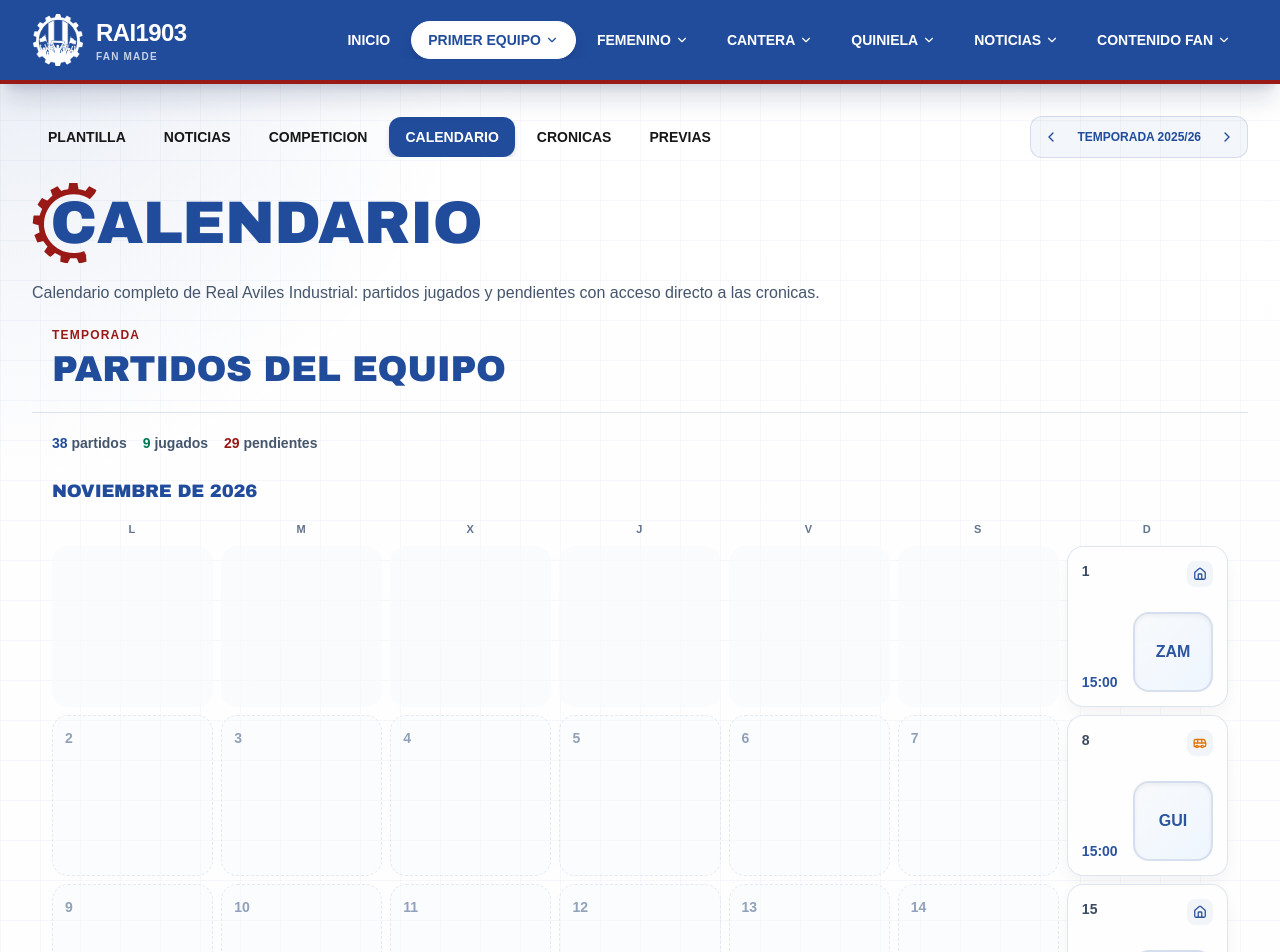
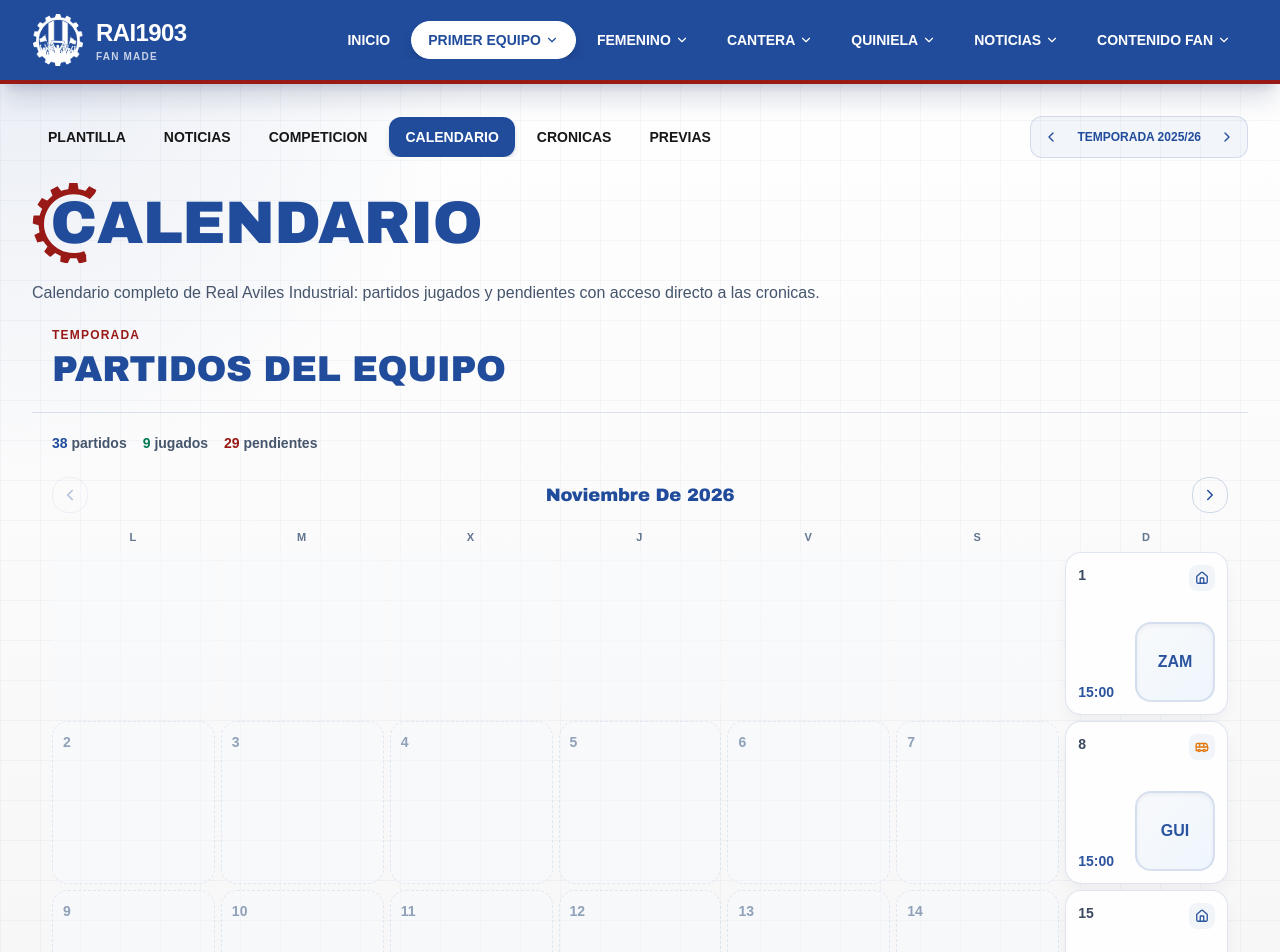
Before and after one commit to academiaohara/RAI1903, a Next.js app: page /primer-equipo/masculino/calendario in a window 1280 px wide. Shown: the top 952 px of the page. Built offline with nearby package versions, Linux system fonts and the light colour scheme.

Commit message:
Compact calendar cells and add month navigation arrows
Reduce cell min-heights and padding, remove top margin from match cells,
and show one month at a time with centered month/year and prev/next controls.

Co-authored-by: academiaohara <academiaohara@users.noreply.github.com>

```diff
--- a/components/CalendarMatchCell.tsx
+++ b/components/CalendarMatchCell.tsx
@@ -34,7 +34,7 @@ export function CalendarMatchCell({ match, day, className }: CalendarMatchCellPr
         </span>
       </div>
 
-      <div className="mt-auto flex items-end justify-between gap-2">
+      <div className="flex items-end justify-between gap-2">
         <p className={cn("text-sm font-extrabold tabular-nums", match.played ? "text-slate-900" : "text-[#214C9B]")}>
           {bottomLabel(match)}
         </p>
@@ -48,7 +48,7 @@ export function CalendarMatchCell({ match, day, className }: CalendarMatchCellPr
   );
 
   const cellClassName = cn(
-    "relative flex min-h-[8.5rem] flex-col rounded-2xl border border-[#214C9B]/15 bg-white p-3 shadow-[0_8px_20px_rgba(17,24,39,0.05)] transition sm:min-h-[9.5rem] sm:aspect-square sm:p-3.5",
+    "relative flex min-h-[6.5rem] flex-col justify-between gap-1 rounded-2xl border border-[#214C9B]/15 bg-white p-2.5 shadow-[0_8px_20px_rgba(17,24,39,0.05)] transition sm:aspect-square sm:min-h-0 sm:p-3",
     clickable
       ? cn("cursor-pointer hover:-translate-y-0.5 hover:shadow-[0_14px_28px_rgba(17,24,39,0.1)]", borderHover)
       : "cursor-default opacity-95",
--- a/components/TeamCalendar.tsx
+++ b/components/TeamCalendar.tsx
@@ -1,3 +1,7 @@
+"use client";
+
+import { useMemo, useState } from "react";
+import { ChevronLeft, ChevronRight } from "lucide-react";
 import { CalendarMatchCell } from "@/components/CalendarMatchCell";
 import { WEEKDAY_LABELS, type CalendarMonth } from "@/lib/calendar";
 import { matchCompetitionShortLabel } from "@/lib/competition-labels";
@@ -10,39 +14,87 @@ type TeamCalendarProps = {
   className?: string;
 };
 
+const EMPTY_CELL_CLASS =
+  "flex min-h-[6.5rem] items-start rounded-2xl border border-dashed border-[#214C9B]/10 bg-slate-50/40 p-2.5 sm:aspect-square sm:min-h-0";
+
+const PLACEHOLDER_CELL_CLASS = "min-h-[6.5rem] rounded-2xl bg-slate-50/60 sm:aspect-square sm:min-h-0";
+
+function findInitialMonthIndex(months: CalendarMonth[]): number {
+  if (months.length === 0) return 0;
+  const now = new Date();
+  const key = `${now.getUTCFullYear()}-${now.getUTCMonth()}`;
+  const index = months.findIndex((month) => month.key === key);
+  return index >= 0 ? index : 0;
+}
+
 export function TeamCalendar({ months, className }: TeamCalendarProps) {
+  const [monthIndex, setMonthIndex] = useState(() => findInitialMonthIndex(months));
+
+  const safeIndex = Math.min(Math.max(monthIndex, 0), Math.max(months.length - 1, 0));
+  const month = months[safeIndex];
+
+  const monthLabel = useMemo(() => {
+    if (!month) return "";
+    return new Intl.DateTimeFormat("es-ES", { month: "long", year: "numeric" }).format(
+      new Date(Date.UTC(month.year, month.month, 1)),
+    );
+  }, [month]);
+
   if (months.length === 0) {
     return <p className="text-sm font-bold text-slate-500">No hay partidos en el calendario de esta temporada.</p>;
   }
 
+  if (!month) return null;
+
+  const atFirst = safeIndex === 0;
+  const atLast = safeIndex === months.length - 1;
+
   return (
-    <div className={cn("space-y-10", className)}>
-      {months.map((month) => (
-        <section key={month.key} aria-labelledby={`cal-month-${month.key}`}>
-          <h3 id={`cal-month-${month.key}`} className="mb-4 text-lg font-extrabold uppercase tracking-tight text-[#214C9B]">
-            {month.label}
+    <div className={cn("space-y-4", className)}>
+      <div className="flex items-center justify-center gap-1 sm:gap-2" role="group" aria-label="Navegación del calendario">
+        <button
+          type="button"
+          onClick={() => setMonthIndex((index) => Math.max(0, index - 1))}
+          disabled={atFirst}
+          className="inline-flex shrink-0 items-center justify-center rounded-2xl border border-[#214C9B]/20 p-2 text-[#214C9B] transition hover:border-[#214C9B] hover:bg-blue-50 disabled:cursor-not-allowed disabled:opacity-35"
+          aria-label="Mes anterior"
+        >
+          <ChevronLeft size={18} />
+        </button>
+        <h3
+          id={`cal-month-${month.key}`}
+          className="min-w-[9rem] flex-1 text-center text-base font-extrabold capitalize tracking-tight text-[#214C9B] sm:min-w-[11rem] sm:text-lg"
+        >
+          {monthLabel}
         </h3>
+        <button
+          type="button"
+          onClick={() => setMonthIndex((index) => Math.min(months.length - 1, index + 1))}
+          disabled={atLast}
+          className="inline-flex shrink-0 items-center justify-center rounded-2xl border border-[#214C9B]/20 p-2 text-[#214C9B] transition hover:border-[#214C9B] hover:bg-blue-50 disabled:cursor-not-allowed disabled:opacity-35"
+          aria-label="Mes siguiente"
+        >
+          <ChevronRight size={18} />
+        </button>
+      </div>
 
       {/* Desktop: month grid */}
       <div className="hidden lg:block">
-            <div className="mb-2 grid grid-cols-7 gap-2">
+        <div className="mb-1.5 grid grid-cols-7 gap-1.5">
           {WEEKDAY_LABELS.map((label) => (
             <span key={label} className="text-center text-[11px] font-bold uppercase tracking-[0.12em] text-slate-500">
               {label}
             </span>
           ))}
         </div>
-            <div className="grid grid-cols-7 gap-2">
+        <div className="grid grid-cols-7 gap-1.5">
           {month.weeks.flat().map((cell, index) => {
             if (!cell) {
-                  return <div key={`${month.key}-empty-${index}`} className="min-h-[9.5rem] rounded-2xl bg-slate-50/60" aria-hidden />;
+              return <div key={`${month.key}-empty-${index}`} className={PLACEHOLDER_CELL_CLASS} aria-hidden />;
             }
             if (!cell.match) {
               return (
-                    <div
-                      key={`${month.key}-day-${cell.day}`}
-                      className="flex min-h-[9.5rem] items-start rounded-2xl border border-dashed border-[#214C9B]/10 bg-slate-50/40 p-3"
-                    >
+                <div key={`${month.key}-day-${cell.day}`} className={EMPTY_CELL_CLASS}>
                   <span className="text-sm font-bold text-slate-400">{cell.day}</span>
                 </div>
               );
@@ -57,9 +109,10 @@ export function TeamCalendar({ months, className }: TeamCalendarProps) {
         {monthMatchesInOrder(month).map((match) => (
           <MobileCalendarCard key={match.id} match={match} />
         ))}
+        {monthMatchesInOrder(month).length === 0 && (
+          <p className="col-span-full text-center text-sm font-bold text-slate-500">Sin partidos este mes.</p>
+        )}
       </div>
-        </section>
-      ))}
     </div>
   );
 }
@@ -80,7 +133,7 @@ function MobileCalendarCard({ match }: { match: CalendarMatch }) {
       <p className={cn("text-[11px] font-bold uppercase tracking-[0.1em]", accent)}>
         {matchCompetitionShortLabel(match)}
       </p>
-      <CalendarMatchCell match={match} day={day} className="min-h-[9rem] w-full sm:aspect-auto" />
+      <CalendarMatchCell match={match} day={day} className="min-h-[7rem] w-full sm:aspect-auto" />
     </div>
   );
 }
```
Lines whose indentation alone changed are shown as unchanged.
